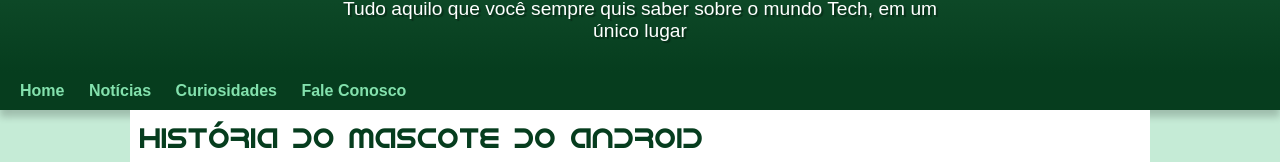
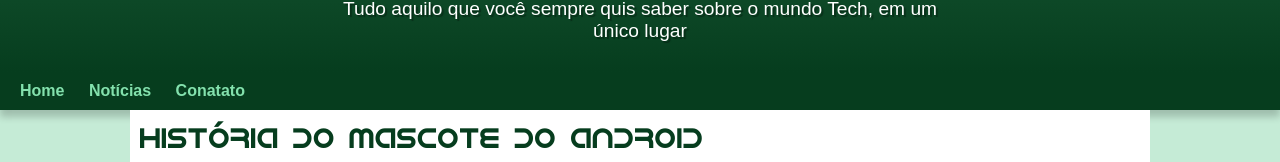
Before and after one commit to kauankevinn/projeto-android, a plain HTML site: page index.html in a window 1280 px wide. Shown: the part 129-291 px from the top of the page. Drawn offline with Linux system fonts and the light colour scheme.

Commit message:
Mudança nos links

```diff
--- a/index.html
+++ b/index.html
@@ -16,8 +16,7 @@
     <nav>
         <a href="#">Home</a>
         <a href="#">Notícias</a>
-        <a href="#">Curiosidades</a>
-        <a href="#">Fale Conosco</a>
+        <a href="#">Conatato</a>
     </nav>
     <main>
         <article>
```
